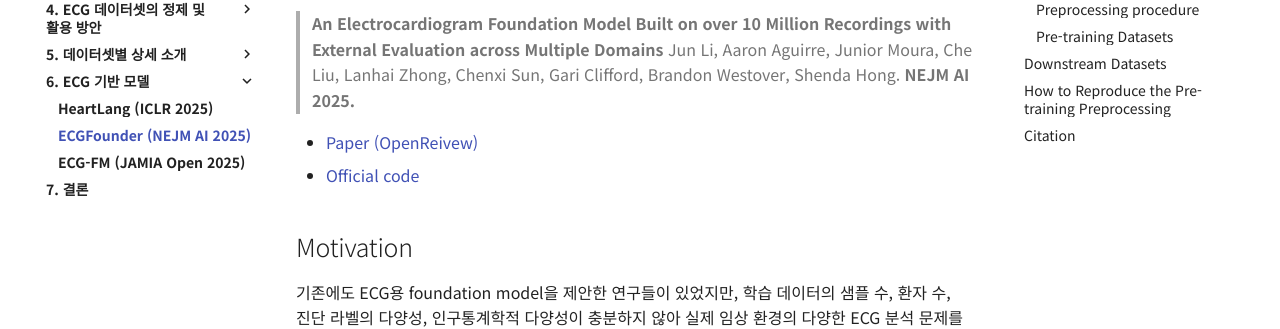
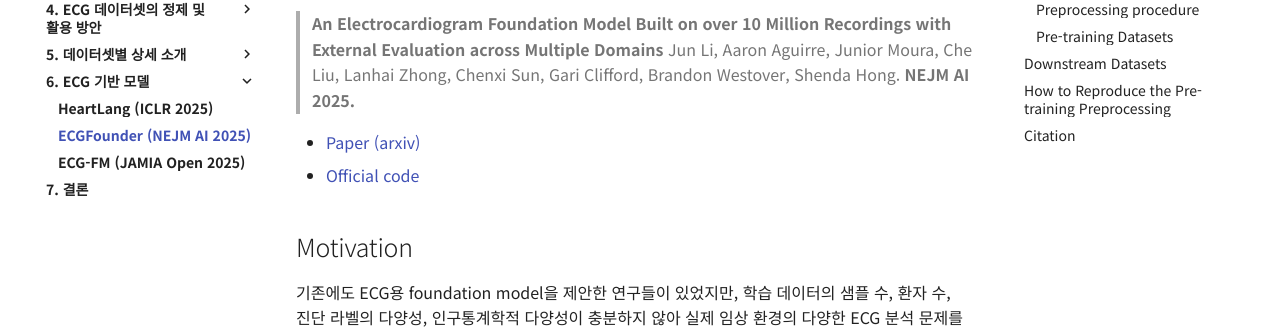
Before and after one commit to iwantjeonyeok/biosignal-site, an MkDocs documentation site: the page built from docs/ecg/6-ecg-기반-모델/ecgfounder.md, in a window 1280 px wide and 900 px high. Shown: the part 258-587 px from the top of the window. Built offline with MkDocs 1.6.1 and Material for MkDocs 9.7.7, drawn with Linux system fonts in a browser that asks for light colours; comment, search, counter and statistics services are not loaded.

Commit message:
Update ecgfounder.md

```diff
--- a/docs/ecg/6-ecg-기반-모델/ecgfounder.md
+++ b/docs/ecg/6-ecg-기반-모델/ecgfounder.md
@@ -3,7 +3,7 @@
 > **An Electrocardiogram Foundation Model Built on over 10 Million Recordings with External Evaluation across Multiple Domains**
 > Jun Li, Aaron Aguirre, Junior Moura, Che Liu, Lanhai Zhong, Chenxi Sun, Gari Clifford, Brandon Westover, Shenda Hong. **NEJM AI 2025.**
 
-- [Paper (OpenReivew)](https://openreview.net/forum?id=6Hz1Ko087B)
+- [Paper (arxiv)](https://arxiv.org/abs/2410.04133)
 - [Official code](https://github.com/PKUDigitalHealth/ECGFounderg)
 
 
```
